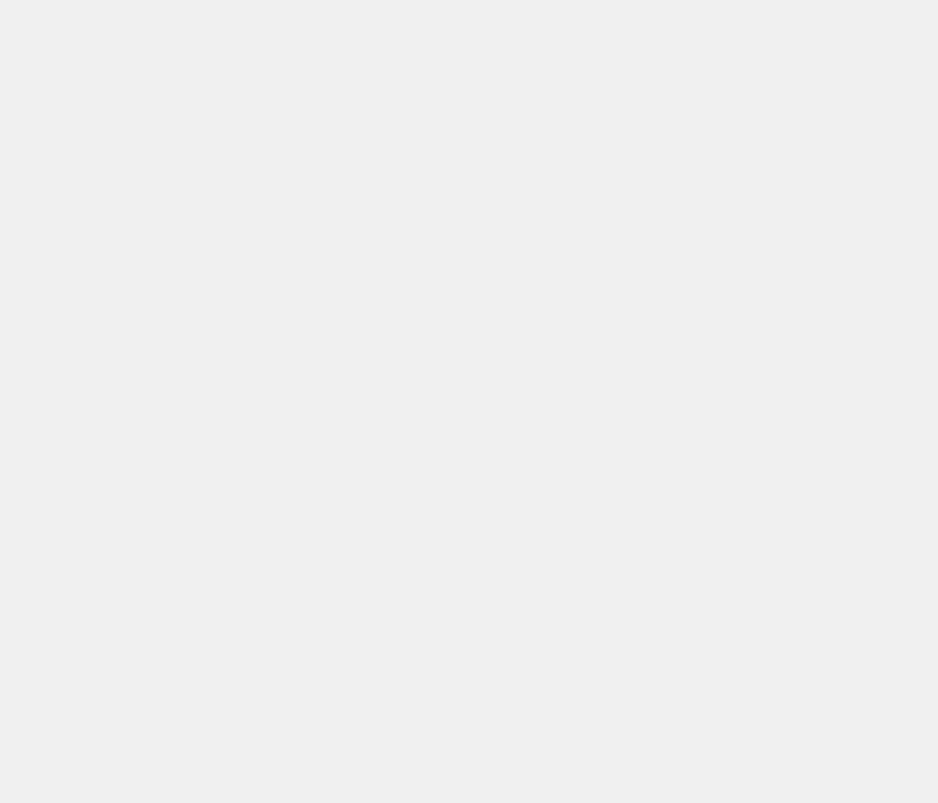
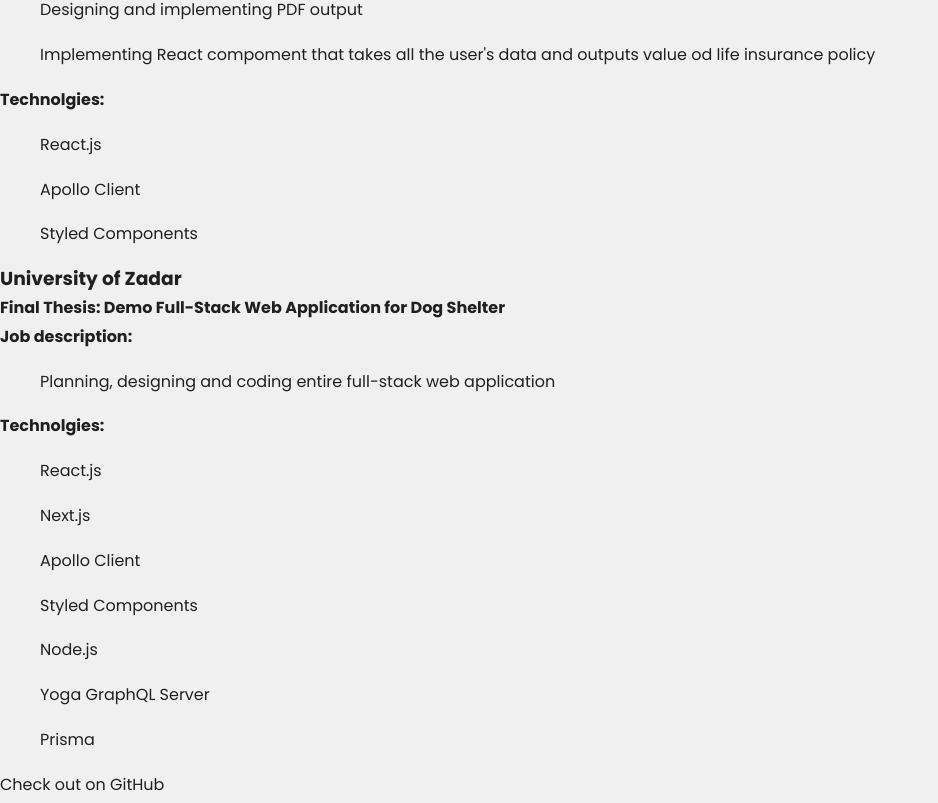
Before and after one commit to unizdmate/portfolio-redesign, a Next.js app: page /projects in a window 1280 px wide. Shown: the part 577-1380 px from the top of the page, without its empty margins (0-938 px from the left). Before the commit the page ends 800 px from the top, so only its background shows below. Built offline with nearby package versions, Linux system fonts and the light colour scheme.

Commit message:
added and displayed data to projects component

```diff
--- a/components/ProjectsComponent.js
+++ b/components/ProjectsComponent.js
@@ -1,9 +1,10 @@
-import React from "react";
+import styles from "../styles/Projects.module.css";
+import ProjectsList from "./ProjectsList";
 
 const ProjectsComponent = () => {
   return (
-    <div>
-      <h2>Projects</h2>
+    <div className={styles.projects__container}>
+      <ProjectsList />
     </div>
   );
 };
--- /dev/null
+++ b/components/ProjectsList.js
@@ -0,0 +1,14 @@
+import SingleProject from "./SingleProject";
+import { projects } from "../data/projects";
+
+const ProjectsList = () => {
+  return (
+    <>
+      {projects.map((project) => (
+        <SingleProject id={project.id} project={project} />
+      ))}
+    </>
+  );
+};
+
+export default ProjectsList;
--- /dev/null
+++ b/components/SingleProject.js
@@ -0,0 +1,41 @@
+import styles from "../styles/SingleProject.module.css";
+
+const SingleProject = ({ project }) => {
+  const { id, employer, client, jobDescription, techStack, url } = project;
+
+  return (
+    <div className={styles.single__project}>
+      <div className={styles.single__projext__employer}>
+        <h3>{employer}</h3>
+      </div>
+      <div className={styles.single__project__client}>
+        <h4>{client}</h4>
+      </div>
+      <div className={styles.txt__container}>
+        <b>Job description: </b>
+        {jobDescription.map((description) => (
+          <ul>
+            <li key={id}>{description}</li>
+          </ul>
+        ))}
+      </div>
+      <div className={styles.txt__container}>
+        <b>Technolgies: </b>
+        {techStack.map((technology) => (
+          <ul>
+            <li key={id}>{technology}</li>
+          </ul>
+        ))}
+      </div>
+      {url ? (
+        <div className={styles.btn__continer}>
+          <a href={url} target="_blank" rel="noopener noreferrer">
+            Check out on GitHub
+          </a>
+        </div>
+      ) : null}
+    </div>
+  );
+};
+
+export default SingleProject;
--- a/data/projects.js
+++ b/data/projects.js
@@ -48,6 +48,6 @@
       "Planning, designing and coding serverless web application",
     ],
     techStack: ["React.js", "Next.js", "Email.js"],
-    url: "https://github.com/unizdmate/portfolio-app",
+    url: "https://github.com/unizdmate/portfolio-redesign",
   },
 ];
```
Also changed, not shown: styles/Projects.module.css (added), styles/SingleProject.module.css (added).
